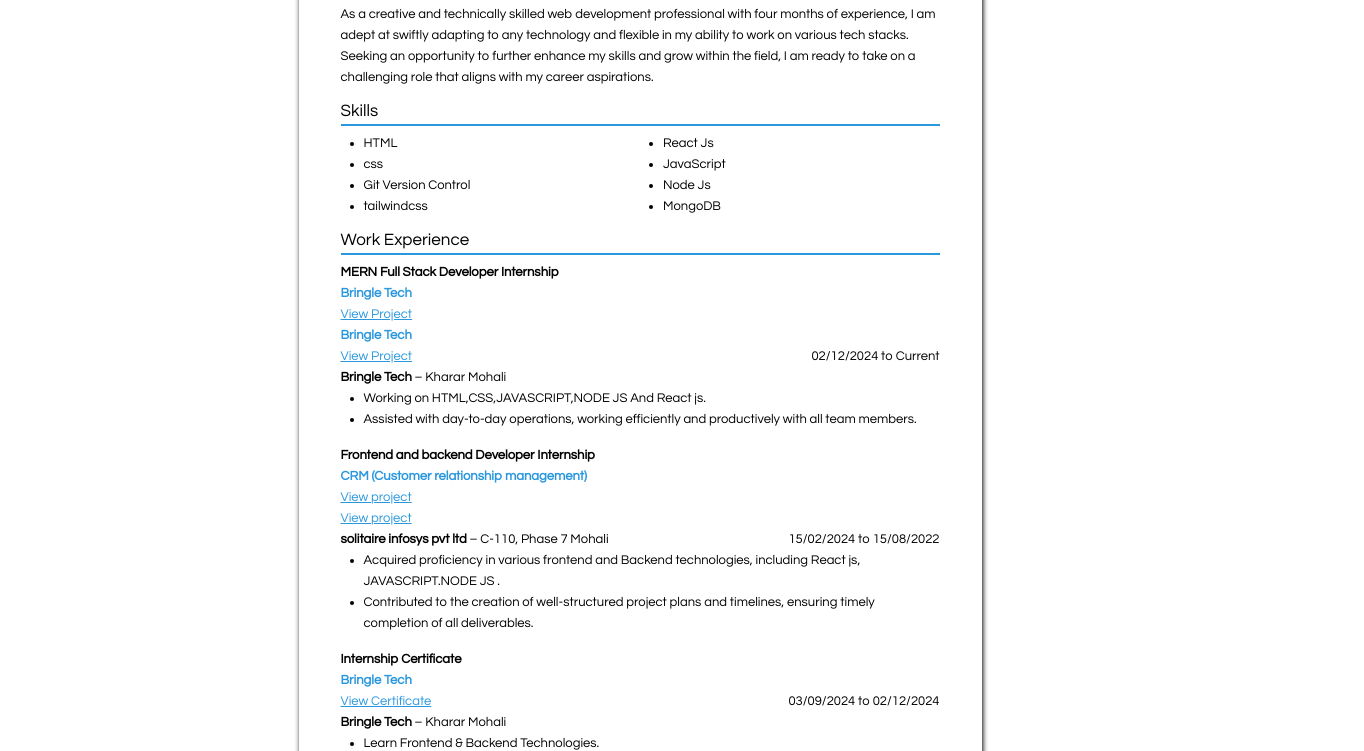
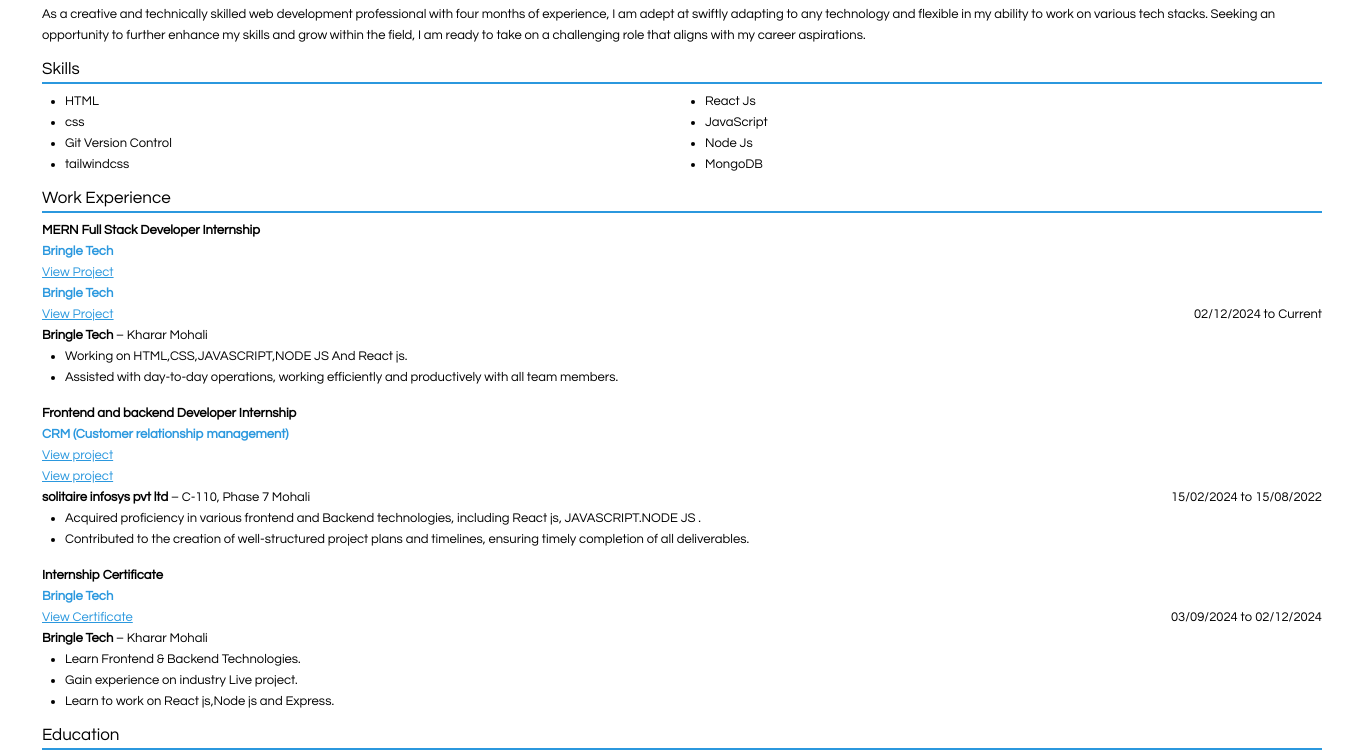
Before and after one commit to sandeep7070/resume, a plain HTML site: page index.html in a window 1280 px wide. Shown: the part 290-1041 px from the top of the page, 1364 px wide, since content can reach past the window. Drawn offline with Linux system fonts and the light colour scheme.

Commit message:
first commit

```diff
--- a/index.html
+++ b/index.html
@@ -688,7 +688,7 @@
         </style>
       </div>
       <div
-        style="margin: 5px auto; box-shadow: 1px 2px 5px black"
+        style="margin: 5px auto; box-shadow: 1px 2px 5px black;width: 100%"
         class="document doc-root fontsize fontface vmargins hmargins pagesize skn-upt2 UPT2 MPR"
         docskinwidth="599"
         data-color="#2b98de"
```
